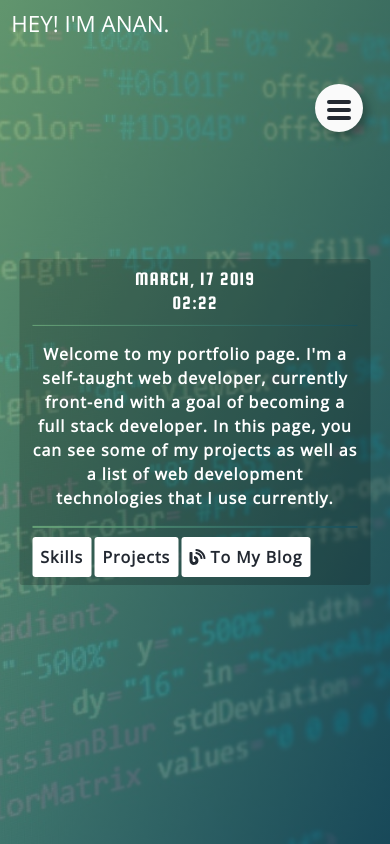
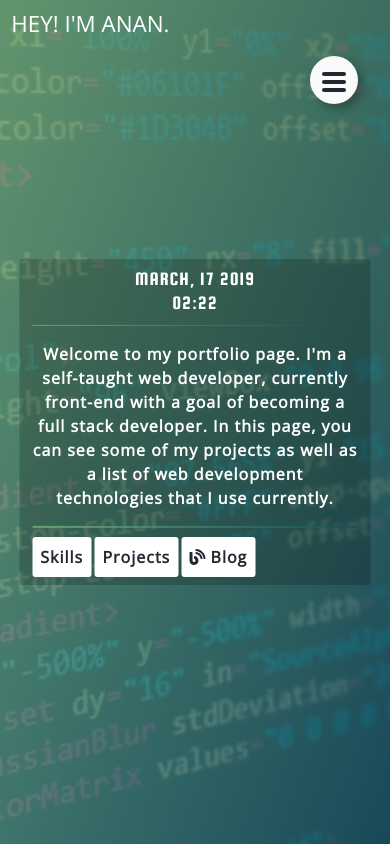
Before and after one commit to AnanDaraghmeh/portfolio-react, a React (Create React App) app: page / in a window 390 px wide. Shown: the top 844 px of the page. Built offline with nearby package versions, Linux system fonts and the light colour scheme.

Commit message:
fix mobile menu position

```diff
--- a/src/components/Hero.js
+++ b/src/components/Hero.js
@@ -7,7 +7,6 @@ import DateTime from './DateTime';
 class Hero extends React.Component {
   render() {
     return (
-      <div>
       <section className="hero" id="about">
         <div className="hero_content">
           <DateTime />
@@ -44,12 +43,11 @@ class Hero extends React.Component {
               rel="noopener noreferrer"
               className="link link-inverted"
             >
-                <FontAwesomeIcon icon={faBlog} /> To My Blog
+              <FontAwesomeIcon icon={faBlog} /> Blog
             </a>
           </div>
         </div>
       </section>
-      </div>
     );
   }
 }
--- a/src/styles/components/_upArrow.scss
+++ b/src/styles/components/_upArrow.scss
@@ -11,8 +11,8 @@
   justify-content: center;
   align-items: center;
   position: fixed;
-  bottom: 10%;
-  right: 7%;
+  bottom: 3rem;
+  right: 2.5rem;
   z-index: 10;
   opacity: 0;
   visibility: hidden;
--- a/src/styles/layout/_header.scss
+++ b/src/styles/layout/_header.scss
@@ -49,6 +49,25 @@
   }
 }
 
+//toggler
+.toggler-container {
+  width: 3rem;
+  height: 3rem;
+  background: darken($white, 2%);
+  border-radius: 50%;
+  box-shadow: 5px 5px 10px rgba($black, 0.3);
+  position: fixed;
+  top: 3.5rem;
+  right: 2rem;
+  z-index: 2000;
+  &:hover {
+    cursor: pointer;
+  }
+  @include mq(xl) {
+    display: none;
+  }
+}
+
 .toggler {
   width: 30px;
   height: 20px;
@@ -58,23 +77,6 @@
   transform: translate(-50%, -50%) scale(0.8);
   @include mq(xl) {
     display: none;
-  }
-  &-container {
-    width: 3rem;
-    height: 3rem;
-    background: darken($white, 2%);
-    border-radius: 50%;
-    box-shadow: 5px 5px 10px rgba($black, 0.3);
-    position: fixed;
-    top: 10%;
-    right: 7%;
-    z-index: 2000;
-    &:hover {
-      cursor: pointer;
-    }
-    @include mq(xl) {
-      display: none;
-    }
   }
 
   &_line {
@@ -111,9 +113,10 @@
   }
 }
 
+//mobile menu
 .mobileMenu-container {
-  width: 2.5rem;
-  height: 2.5rem;
+  width: 2.1rem;
+  height: 2.1rem;
   border-radius: 50%;
   background: radial-gradient(
     to left bottom,
@@ -121,15 +124,15 @@
     rgba(19, 78, 94, 0.95)
   );
   position: fixed;
-  top: 10.7%;
-  right: 7.5%;
+  top: 3.9rem;
+  right: 2.4rem;
   z-index: 1000;
   transition: all 0.5s;
   @include mq(xl) {
     display: none;
   }
   &.open {
-    transform: scale(70);
+    transform: scale(80);
   }
 }
 
--- a/src/styles/main.scss
+++ b/src/styles/main.scss
@@ -2,7 +2,7 @@
 @import './base/mixins';
 @import './base/keyframes';
 @import './base/global';
-@import './base/jsHooks';
+@import './base/js';
 
 @import './components/buttons';
 @import './components//links';
```
Also changed, not shown: src/styles/base/_js.scss (renamed from src/styles/base/_jsHooks.scss). Lines whose indentation alone changed are shown as unchanged.
